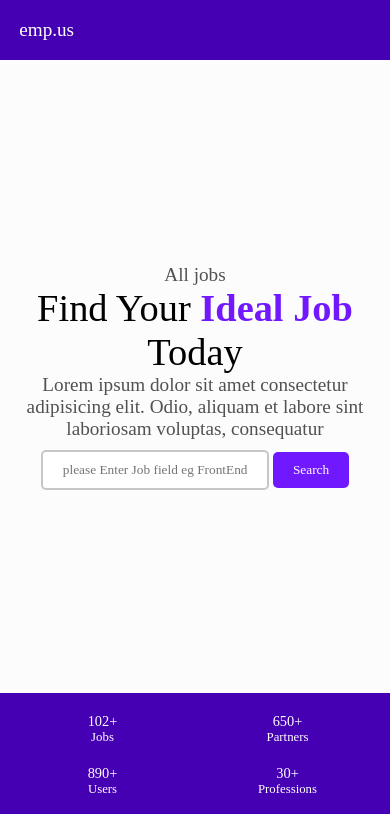
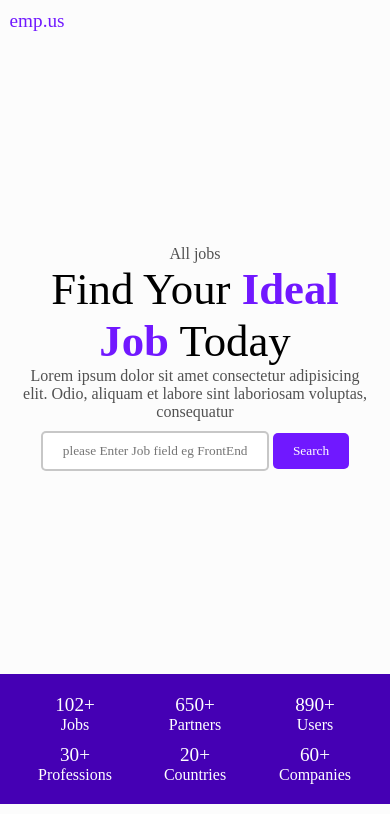
Before and after one commit to design-with-stephen/emp.us, a plain HTML site: page index.html in a window 390 px wide. Shown: the top 814 px of the page. Drawn offline with Linux system fonts and the light colour scheme.

Commit message:
adjusted font-size of text to 1rem

```diff
--- a/front-end/styles/index.css
+++ b/front-end/styles/index.css
@@ -122,7 +122,7 @@
 
 .ribbon{
     display: flex;
-    height:200px;
+    height:100px;
     justify-content: center;
     align-items: center;
     gap: 80px;
@@ -158,7 +158,7 @@
     padding: 0.8rem;
 }
 .card p{
-    font-size: 1.2rem;
+    font-size: 0.8rem;
 }
 
 .cardFooter ,.cardHeader{
@@ -251,8 +251,7 @@ footer{
 
     .navbar{
         width: 100%;
-        padding: 1.2rem;
-        background: #4500b4;
+        padding: 0.6rem;
     }
     .linksWrap{
         display: none;
@@ -267,9 +266,7 @@ footer{
     .navLink{
         display: none;
     }
-    .logo{
-        color: #fff;
-    }
+
     .dropDown{
         position: relative;
     }
@@ -296,11 +293,10 @@ footer{
     .heroTagLine{
         width: 100%;
         color: var(--textColor);
-        font-size: 1.2rem;
     }
     .heroTitle{
         font-weight: 400;
-        font-size: 2.4rem;
+        font-size: 2.8rem;
     }
 
     .searchForm{
@@ -321,18 +317,17 @@ footer{
     /* ribbon */
 
     .ribbon{
-        height: 300px;
         display: grid;
         height: fit-content;
-        grid-template-columns: repeat(2,1fr);
-        gap: 20px;
+        grid-template-columns: repeat(3,1fr);
+        gap: 10px;
         padding:20px 20px;
     }
     .statistics{
-        font-size: 0.9rem;
+        font-size: 1.2rem;
     }
     .statistics-wrap span:nth-child(2){
-        font-size: 0.8rem;
+        font-size: 1rem;
     }
 
     /* featured jobs */
@@ -345,8 +340,9 @@ footer{
         grid-template-columns: repeat(1,1fr);
         gap: 10px;
     }
-
-
+    .card p{
+        font-size: 1rem;
+    }
     .cardFooter{
         margin-top: 10px;
     }
@@ -375,7 +371,8 @@ footer{
         color: var(--textColor);
     }
     .steps{
-        font-size: 0.8rem;
+        font-size: 1rem;
+        line-height: 25px;
         color: var(--textColor);
     }
 
@@ -419,38 +416,8 @@ footer{
         height: 100%;
     }
 
-    /* testimonial section */
-
-    /* .testimonial-section .sectionTitleWrap{
-        width: 90%;
-    }
-    .testimonial-section .sectionTitleWrap p{
-        width: 100%;
-    }
-
-    .testimonial-cards{
-        width: 90%;
-        height: fit-content;
-        margin: 0 auto;
-        margin-top: 10px;
-        display: flex;
-        overflow: hidden;
-        gap: 10px;
-    }
-    .testimonial-card{
-        background: #23005a;
-        width: 300px;
-        text-align: center;
-        padding: 0.2rem;
-    } */
     footer{
         background: #23005a;
         height: 40vh;
     }
 }
-
-@media (min-width: 900px) {
-    .testimonial-card {
-        flex: 1 0 33.33%; /* Show 3 cards on large screens */
-    }
-}
--- a/front-end/styles/util.css
+++ b/front-end/styles/util.css
@@ -66,7 +66,7 @@ p{
         padding: 50px 0px;
     }
     p{
-        font-size: 1.2rem;
+        font-size: 1rem;
     }
     .wrapper{
         width: 95%;
```
